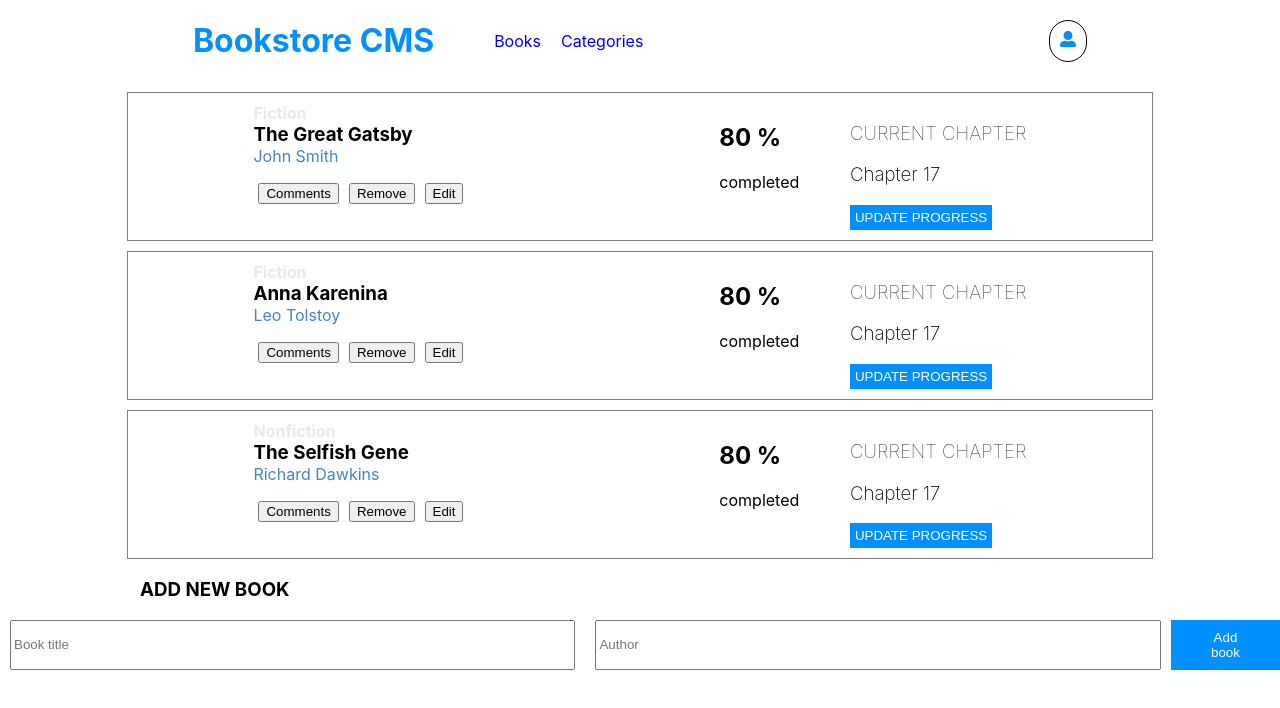
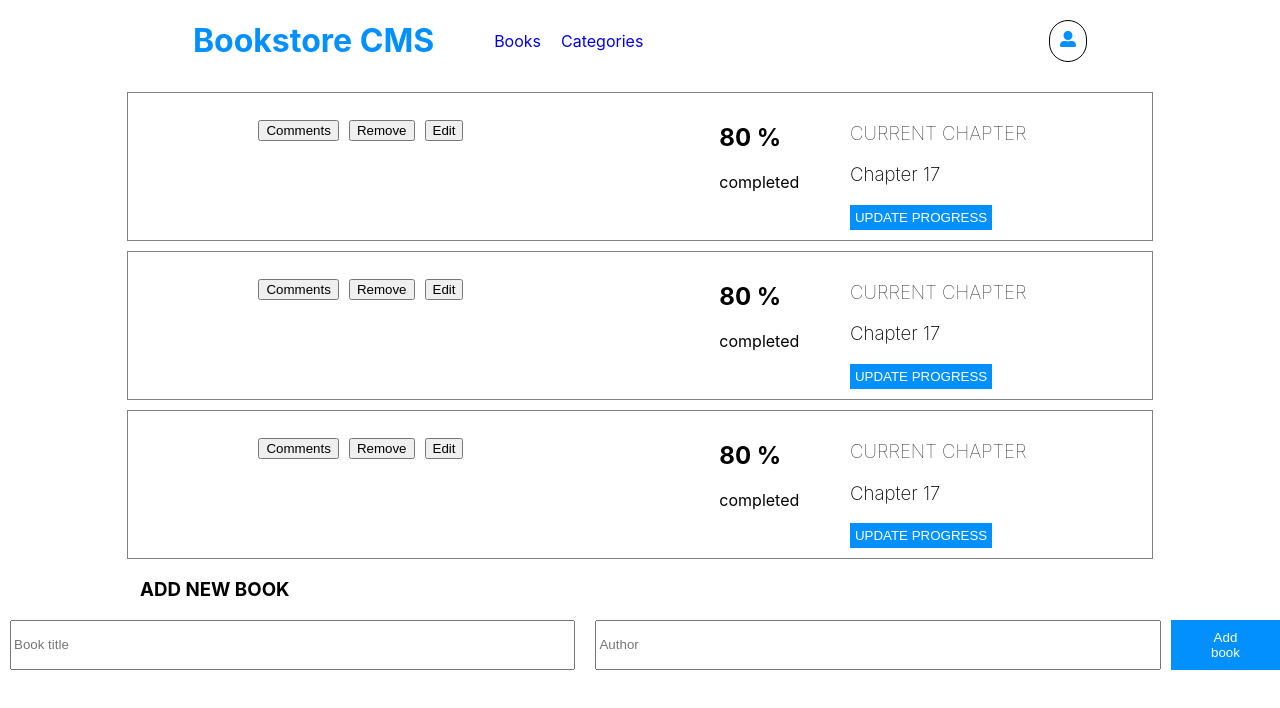
Before and after one commit to tumainimaganiko/react-bookstore, a React (Create React App) app: page / in a window 1280 px wide. Shown: the top 708 px of the page. Built offline with nearby package versions, Linux system fonts and the light colour scheme.

Commit message:
Modify Prop passing

```diff
--- a/src/components/BookState.jsx
+++ b/src/components/BookState.jsx
@@ -3,11 +3,9 @@ import { useDispatch } from 'react-redux';
 import { removeBook } from 'redux/books/booksSlice';
 import styles from 'styles/BookDetails.module.css';
 
-const BookState = ({ item }) => {
-  const {
-    category, title, author, item_id,
-  } = item;
-
+const BookState = ({
+  category, title, author, id,
+}) => {
   const dispatch = useDispatch();
 
   return (
@@ -17,17 +15,22 @@ const BookState = ({ item }) => {
         <h3>{title}</h3>
         <p>{author}</p>
         <ul>
-          <li><button type="button">Comments</button></li>
-          <li><button type="button" onClick={() => dispatch(removeBook(item_id))}>Remove</button></li>
-          <li><button type="button">Edit</button></li>
+          <li>
+            <button type="button">Comments</button>
+          </li>
+          <li>
+            <button type="button" onClick={() => dispatch(removeBook(id))}>
+              Remove
+            </button>
+          </li>
+          <li>
+            <button type="button">Edit</button>
+          </li>
         </ul>
       </div>
       <div className={styles.progress}>
         <div>
-          <h2>
-            80
-            %
-          </h2>
+          <h2>80 %</h2>
           <p>completed</p>
         </div>
         <div className={styles.updateProgress}>
@@ -37,7 +40,6 @@ const BookState = ({ item }) => {
         </div>
       </div>
       {' '}
-
     </div>
   );
 };
@@ -45,9 +47,8 @@ const BookState = ({ item }) => {
 export default BookState;
 
 BookState.propTypes = {
-  item: PropTypes.shape({
-    category: PropTypes.string.isRequired,
-    title: PropTypes.string.isRequired,
-    author: PropTypes.string.isRequired,
-  }).isRequired,
+  category: PropTypes.string.isRequired,
+  title: PropTypes.string.isRequired,
+  author: PropTypes.string.isRequired,
+  id: PropTypes.string.isRequired,
 };
```
